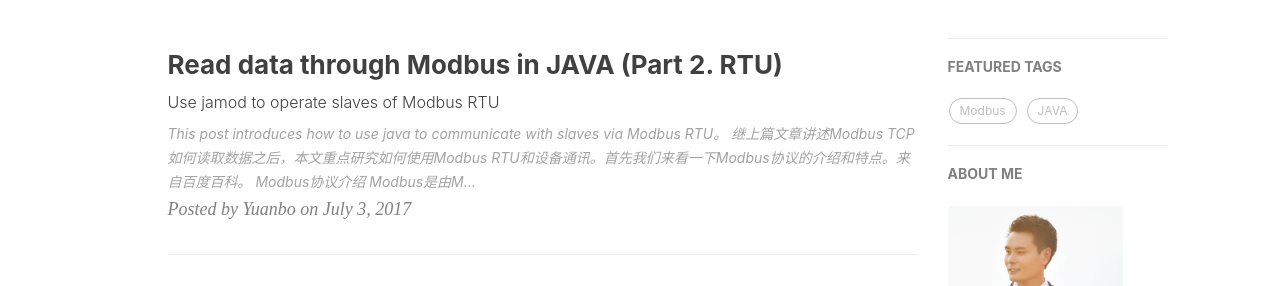
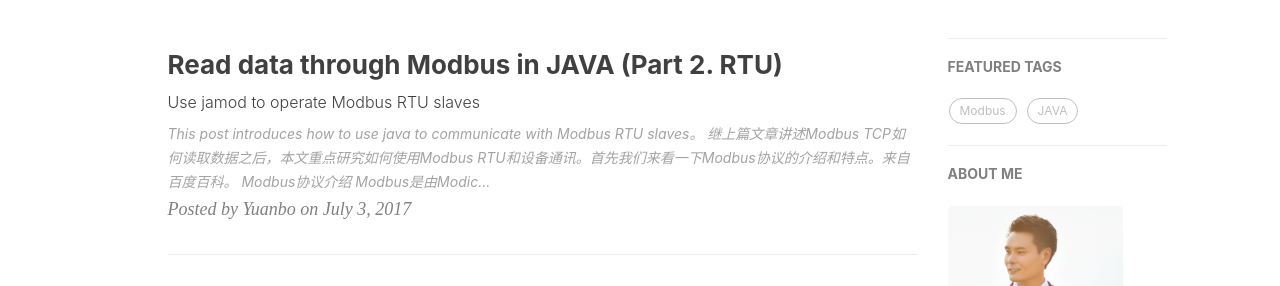
Before and after one commit to freerambo/freerambo.github.io, a Jekyll site: the page built from index.html, in a window 1280 px wide. Shown: the part 420-706 px from the top of the page. Built offline with Jekyll 4.4.1, drawn with Linux system fonts in a browser that asks for light colours; nearby versions of some CDN libraries; the list of posts is cut into pages by our own code; comment, search, counter and statistics services are not loaded.

Commit message:
update the content

```diff
--- a/_posts/2017-07-03-Modbus-RTU-jamod.markdown
+++ b/_posts/2017-07-03-Modbus-RTU-jamod.markdown
@@ -1,7 +1,7 @@
 ---
 layout:     post
 title:      "Read data through Modbus in JAVA (Part 2. RTU)"
-subtitle:   "Use jamod to operate slaves of Modbus RTU"
+subtitle:   "Use jamod to operate Modbus RTU slaves"
 date:       2017-07-03 12:00:00
 author:     "Yuanbo"
 header-img: "img/home-bg-o.jpg"
@@ -11,7 +11,7 @@ tags:
     - JAVA
 ---
 
-> This post introduces how to use java to communicate with slaves via Modbus RTU。
+> This post introduces how to use java to communicate with Modbus RTU slaves。
 
 继上篇文章讲述Modbus TCP如何读取数据之后，本文重点研究如何使用Modbus RTU和设备通讯。首先我们来看一下Modbus协议的介绍和特点。来自百度百科。
 
```
